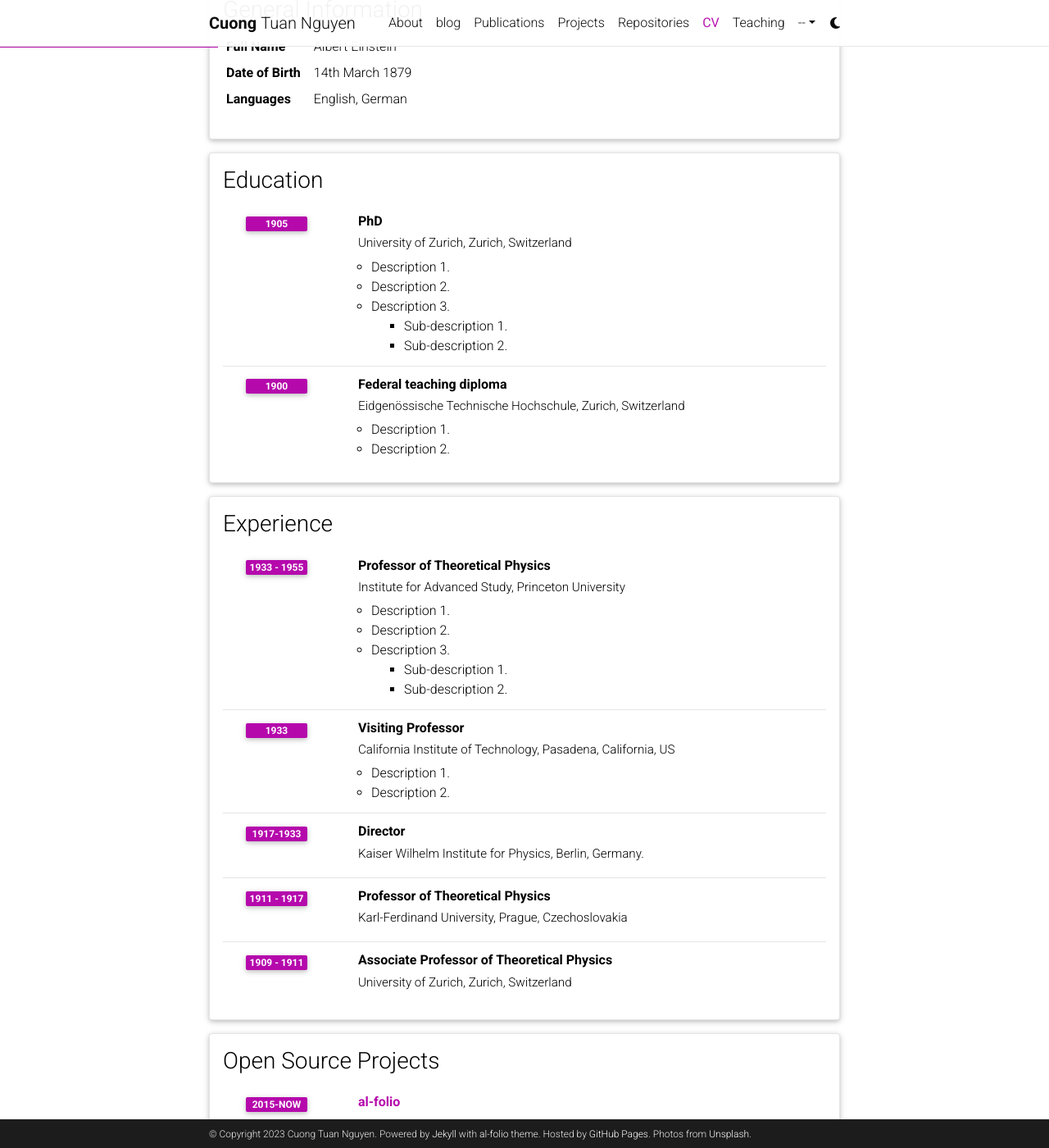
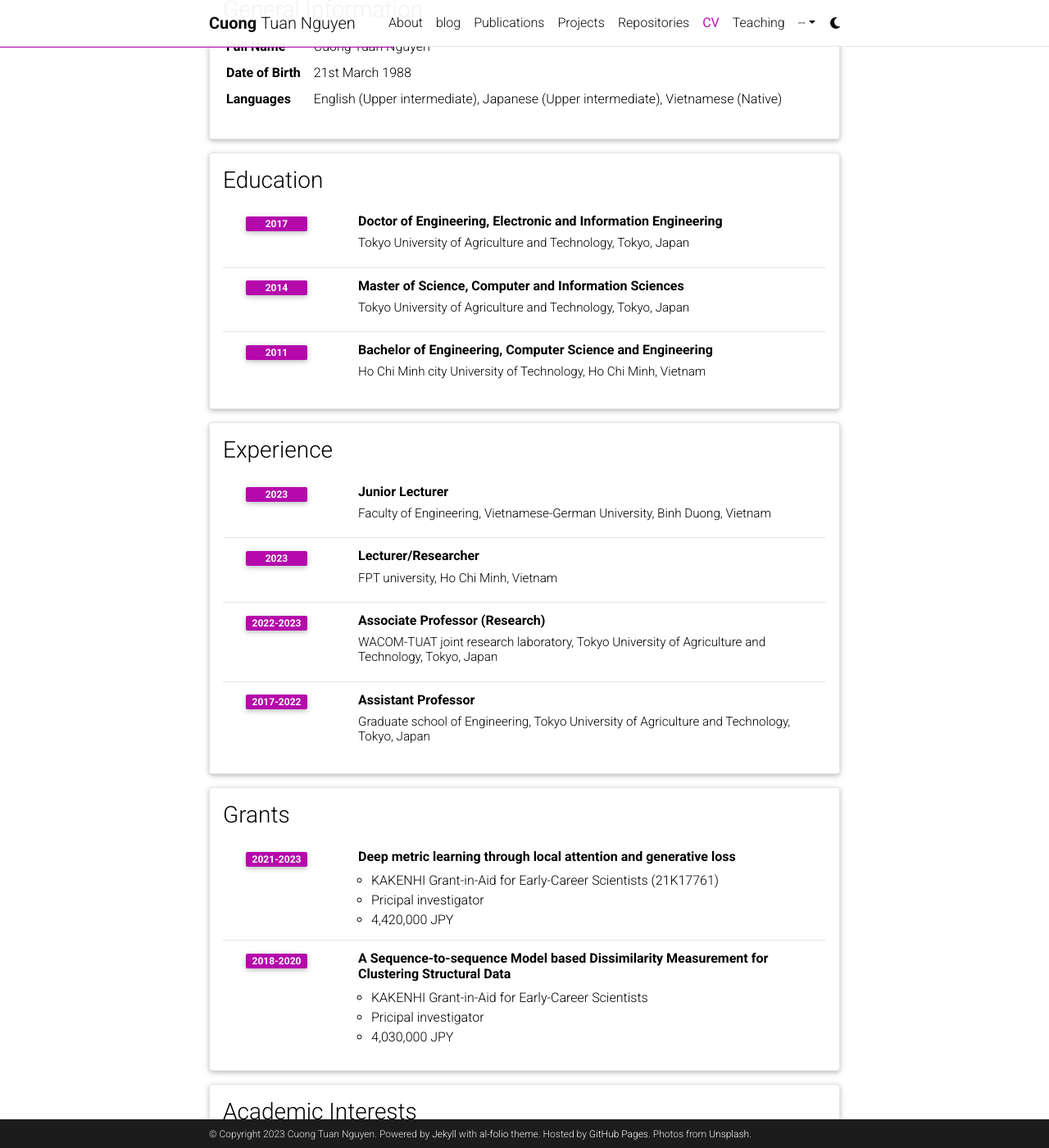
Before and after one commit to ntcuong2103/ntcuong.github.io, a Jekyll site: the page built from _pages/cv.md, in a window 1280 px wide and 1400 px high, scrolled down 207 px. Shown: the whole window at 82% size. Built offline with Jekyll 4.4.1, drawn with Linux system fonts in a browser that asks for light colours; comment, search, counter and statistics services are not loaded; a style sheet for code colours, icons or effects is not loaded; some of the changed text lies outside the part shown.

Commit message:
update cv

```diff
--- a/_data/cv.yml
+++ b/_data/cv.yml
@@ -2,96 +2,81 @@
   type: map
   contents:
     - name: Full Name
-      value: Albert Einstein
+      value: Cuong Tuan Nguyen
     - name: Date of Birth
-      value: 14th March 1879
+      value: 21st March 1988
     - name: Languages
-      value: English, German
+      value: English (Upper intermediate), Japanese (Upper intermediate), Vietnamese (Native)
 
 - title: Education
   type: time_table
   contents:
-    - title: PhD
-      institution: University of Zurich, Zurich, Switzerland
-      year: 1905
-      description:
-        - Description 1.
-        - Description 2.
-        - title: Description 3.
-          contents:
-            - Sub-description 1.
-            - Sub-description 2.
-    - title: Federal teaching diploma
-      institution: Eidgenössische Technische Hochschule, Zurich, Switzerland
-      year: 1900
-      description:
-        - Description 1.
-        - Description 2.
+    - title: Doctor of Engineering, Electronic and Information Engineering
+      institution: Tokyo University of Agriculture and Technology, Tokyo, Japan
+      year: 2017
+      # description:
+        # -
+      #   - Description 2.
+      #   - title: Description 3.
+      #     contents:
+      #       - Sub-description 1.
+      #       - Sub-description 2.
+    - title: Master of Science, Computer and Information Sciences
+      institution: Tokyo University of Agriculture and Technology, Tokyo, Japan
+      year: 2014
+    - title: Bachelor of Engineering, Computer Science and Engineering
+      institution: Ho Chi Minh city University of Technology, Ho Chi Minh, Vietnam
+      year: 2011
 
 - title: Experience
   type: time_table
   contents:
-    - title: Professor of Theoretical Physics
-      institution: Institute for Advanced Study, Princeton University
-      year: 1933 - 1955
-      description:
-        - Description 1.
-        - Description 2.
-        - title: Description 3.
-          contents:
-            - Sub-description 1.
-            - Sub-description 2.
-    - title: Visiting Professor
-      institution: California Institute of Technology, Pasadena, California, US
-      year: 1933
-      description:
-        - Description 1.
-        - Description 2.
+    - title: Junior Lecturer
+      institution: Faculty of Engineering, Vietnamese-German University, Binh Duong, Vietnam
+      year: 2023
+    - title: Lecturer/Researcher
+      institution: FPT university, Ho Chi Minh, Vietnam
+      year: 2023
+    - title: Associate Professor (Research)
+      institution: WACOM-TUAT joint research laboratory, Tokyo University of Agriculture and Technology, Tokyo, Japan
+      year: 2022-2023
+    - title: Assistant Professor
+      institution: Graduate school of Engineering, Tokyo University of Agriculture and Technology, Tokyo, Japan
+      year: 2017-2022
 
-    - title: Director
-      institution: Kaiser Wilhelm Institute for Physics, Berlin, Germany.
-      year: 1917-1933
 
-    - title: Professor of Theoretical Physics
-      institution: Karl-Ferdinand University, Prague, Czechoslovakia
-      year: 1911 - 1917
-      description:
-
-    - title: Associate Professor of Theoretical Physics
-      institution: University of Zurich, Zurich, Switzerland
-      year: 1909 - 1911
-
-- title: Open Source Projects
+- title: Grants
   type: time_table
   contents:
-    - title: <a href="https://github.com/alshedivat/al-folio">al-folio</a>
-      year: 2015-now
-      description: A beautiful, simple, clean, and responsive Jekyll theme for academics.
+    - title: Deep metric learning through local attention and generative loss
+      year: 2021-2023
+      items:
+        - KAKENHI Grant-in-Aid for Early-Career Scientists (21K17761)
+        - Pricipal investigator
+        - 4,420,000 JPY
 
-- title: Honors and Awards
-  type: time_table
-  contents:
-    - year: 1921
+    - title: A Sequence-to-sequence Model based Dissimilarity Measurement for Clustering Structural Data
+      year: 2018-2020
       items:
-        - Nobel Prize in Physics
-        - Matteucci Medal
-    - year: 2029
-      items:
-        - Max Planck Medal
+        - KAKENHI Grant-in-Aid for Early-Career Scientists
+        - Pricipal investigator
+        - 4,030,000 JPY
+
 
 - title: Academic Interests
   type: nested_list
   contents:
-    - title: Topic 1.
+    - title: Handwritten mathematical expression recognition
       items:
-        - Description 1.
-        - Description 2.
-    - title: Topic 2.
+        - Temporal recognition
+        - Structural parsing
+        - Graph models
+        - Attention models
+    - title: Applications of object detection and tracking models
       items:
-        - Description 1.
-        - Description 2.
+        - Traffic sign detection and recognition
 
-- title: Other Interests
-  type: list
-  contents:
-    - <u>Hobbies:</u> Hobby 1, Hobby 2, etc.
+# - title: Other Interests
+#   type: list
+#   contents:
+#     - <u>Hobbies:</u> Hobby 1, Hobby 2, etc.
--- a/_data/repositories.yml
+++ b/_data/repositories.yml
@@ -2,4 +2,4 @@ github_users:
   - ntcuong2103
 
 github_repos:
-  - ntcuong2103/jikken3
+  - ntcuong2103/traffic_sign_detection_pytorch
```
Also changed, not shown: _pages/cv.md (+1 -1 lines).
